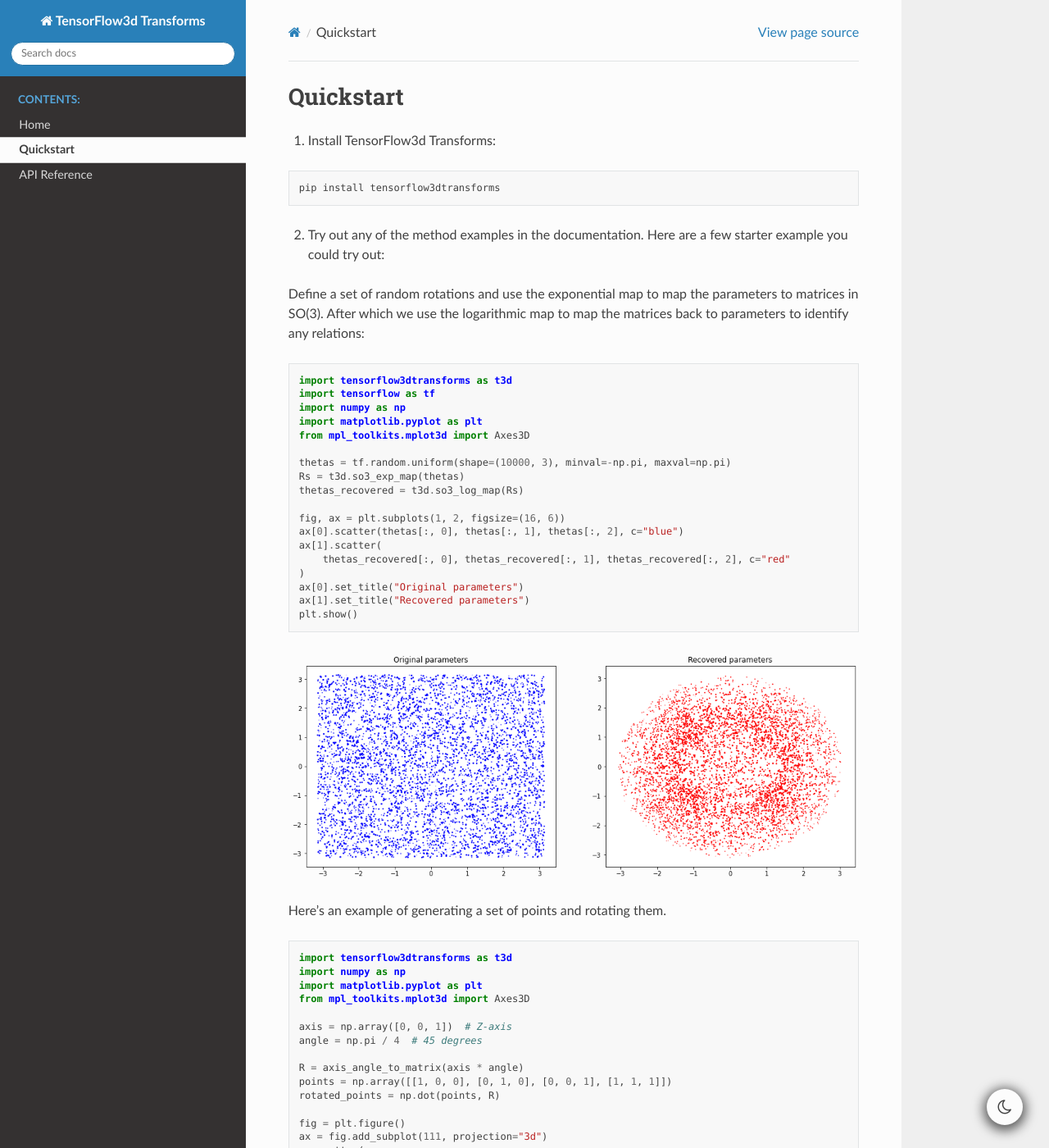
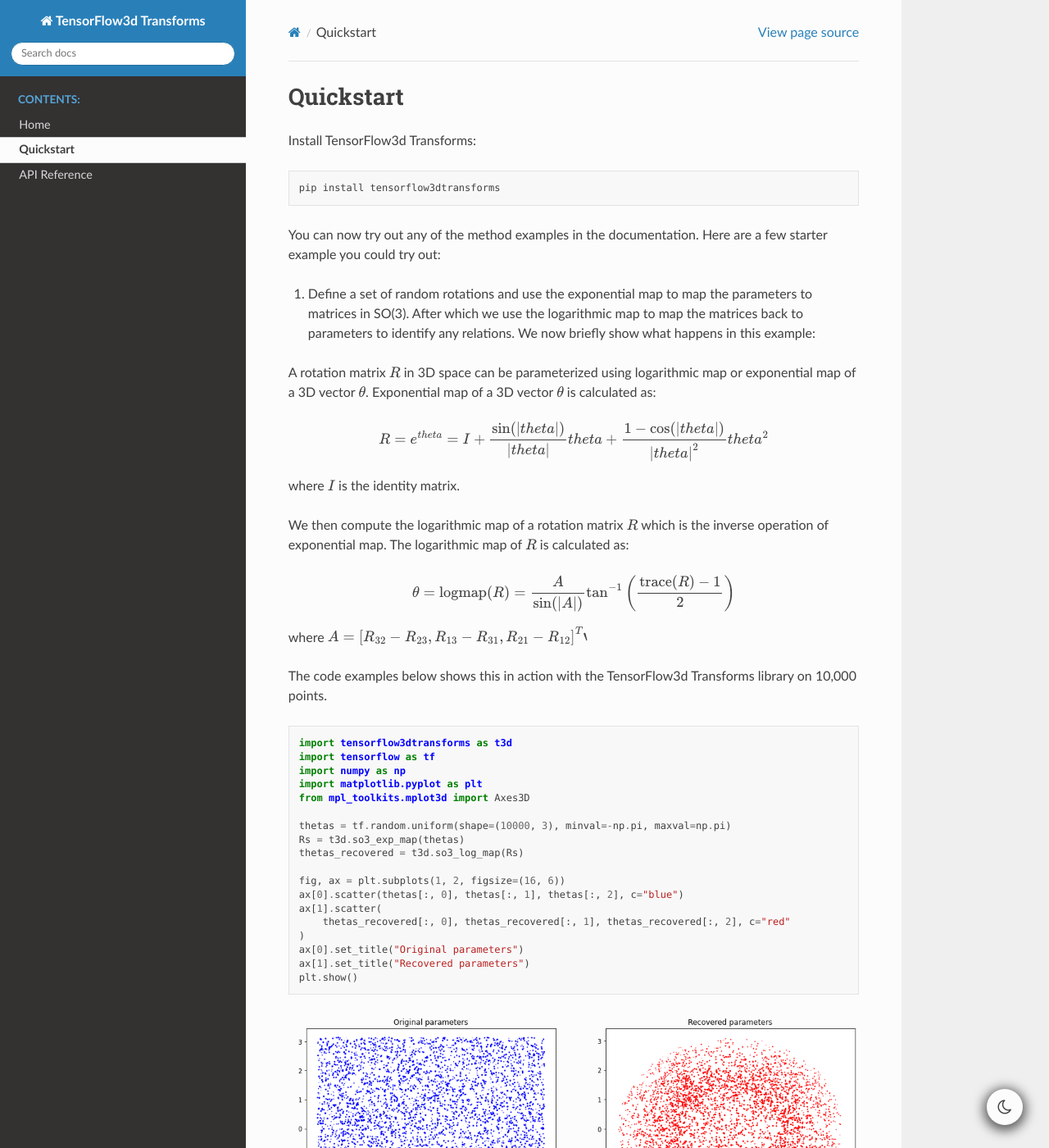
Before and after one commit to Rishit-dagli/3d-transforms, a Sphinx documentation site: the page built from docs/source/quick_start.rst, in a window 1280 px wide and 1400 px high. Shown: the whole window at 82% size. Built offline with Sphinx 7.4.7 and the Read the Docs theme 2.0.0, drawn with Linux system fonts in a browser that asks for light colours; some of the changed text lies outside the part shown.

Commit message:
Better explain Quickstart examples

```diff
--- a/docs/source/quick_start.rst
+++ b/docs/source/quick_start.rst
@@ -1,15 +1,33 @@
 Quickstart
 ==========
 
-1. Install TensorFlow3d Transforms:
+Install TensorFlow3d Transforms:
 
 .. code-block:: bash
 
     pip install tensorflow3dtransforms
 
-2. Try out any of the method examples in the documentation. Here are a few starter example you could try out:
+You can now try out any of the method examples in the documentation. Here are a few starter example you could try out:
 
-Define a set of random rotations and use the exponential map to map the parameters to matrices in SO(3). After which we use the logarithmic map to map the matrices back to parameters to identify any relations:
+1. Define a set of random rotations and use the exponential map to map the parameters to matrices in SO(3). After which we use the logarithmic map to map the matrices back to parameters to identify any relations. We now briefly show what happens in this example:
+
+A rotation matrix :math:`R` in 3D space can be parameterized using logarithmic map or exponential map of a 3D vector :math:`\theta`. Exponential map of a 3D vector :math:`\theta` is calculated as:
+
+.. math::
+
+    R = e^{theta} = I + \frac{\sin(\left|theta\right|)}{\left|theta\right|}theta + \frac{1-\cos(\left|theta\right|)}{\left|theta\right|^2}theta^2
+
+where :math:`I` is the identity matrix.
+
+We then compute the logarithmic map of a rotation matrix :math:`R` which is the inverse operation of exponential map. The logarithmic map of :math:`R` is calculated as:
+
+.. math::
+
+    \theta = \text{logmap}(R) = \frac{A}{\sin(\left|A\right|)}\text{tan}^{-1}\left(\frac{\text{trace}(R)-1}{2}\right)
+
+where :math:`A = \left[R_{32}-R_{23}, R_{13}-R_{31}, R_{21}-R_{12}\right]^T``
+
+The code examples below shows this in action with the TensorFlow3d Transforms library on 10,000 points.
 
 .. code-block:: python
 
@@ -34,7 +52,18 @@
 
 .. image:: _static/so3_log_map.png
 
-Here's an example of generating a set of points and rotating them.
+2. We calculate a 3D rotation matrix :math:`R` is calculated using the ``axis_angle_to_matrix`` function from the ``tensorflow3dtransforms`` library. A set of points points are then transformed by this rotation matrix to obtain their rotated versions.
+
+The conversion from axis-angle representation to rotation matrix is done using:
+
+.. math::
+
+    R = \begin{bmatrix} \cos(\theta) + u_x^2(1-\cos(\theta)) & u_xu_y(1-\cos(\theta)) - u_z\sin(\theta) & u_xu_z(1-\cos(\theta)) + u_y\sin(\theta) \\ u_yu_x(1-\cos(\theta)) + u_z\sin(\theta) & \cos(\theta) + u_y^2(1-\cos(\theta)) & u_yu_z(1-\cos(\theta)) - u_x\sin(\theta) \\ u_zu_x(1-\cos(\theta)) - u_y\sin(\theta) & u_zu_y(1-\cos(\theta)) + u_x\sin(\theta) & \cos(\theta) + u_z^2(1-\cos(\theta))
+    \end{bmatrix}
+
+where :math:`u_x`, :math:`u_y`, :math:`u_z` are the components of the unit vector axis and :math:`\theta` is the angle of rotation.
+
+The code examples below shows this in action with the TensorFlow3d Transforms library.
 
 .. code-block:: python
 
@@ -93,4 +122,4 @@
 
 .. image:: _static/axis_angle_to_matrix_heatmap.png
 
-These were some examples just to get you started with using some of the APIs in this library.
+These were some examples just to get you started with using some of the APIs in this library, and there are a lot more possibilities to what you could do with the library.
```
Also changed, not shown: other parts of docs/source/quick_start.rst (+1 -1 lines).
